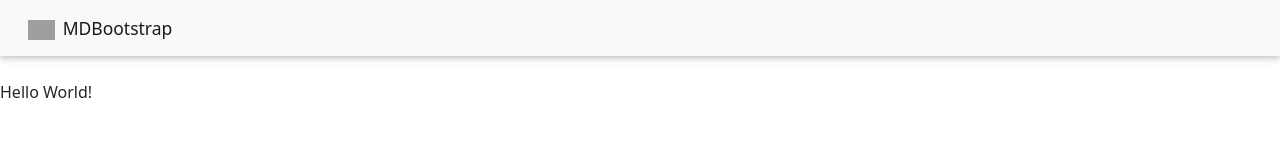
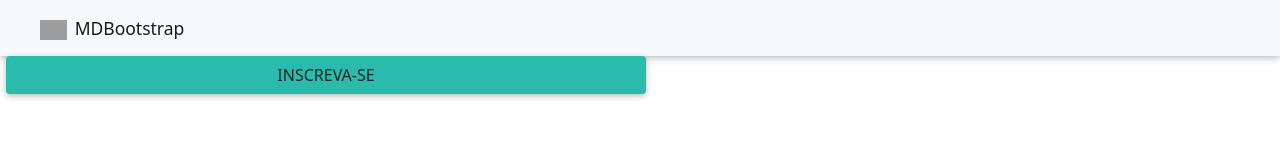
Before and after one commit to Soarezin/gatsby-de-teste-blog, a Gatsby site: page / in a window 1280 px wide. Built offline with nearby package versions, Linux system fonts and the light colour scheme; Gatsby itself is replaced by a stand-in of ours; grey boxes are pictures that could not be loaded; a web font is replaced by a local one.

Commit message:
Add MasterLayout

```diff
--- a/package.json
+++ b/package.json
@@ -31,7 +31,8 @@
     "react-dom": "^18.1.0"
   },
   "devDependencies": {
-    "prettier": "^2.6.2"
+    "prettier": "^2.6.2",
+    "sass": "^1.53.0"
   },
   "repository": {
     "type": "git",
--- /dev/null
+++ b/src/components/MasterLayout/MasterLayout.js
@@ -0,0 +1,15 @@
+import React from "react"
+import { MDBAlert, MDBBtn, MDBCol, MDBRow } from "mdbreact"
+import Navbar from "../Headers/MainNavbar/Navbar"
+
+
+export default function MasterLayout({ children }){
+    return(
+        <MDBRow>
+            <MDBCol>
+                <Navbar></Navbar>
+                <MDBBtn className="col-6  my-auto" id="btn_insc">Inscreva-se</MDBBtn>
+            </MDBCol>
+        </MDBRow>
+    )
+}
--- a/src/pages/index.js
+++ b/src/pages/index.js
@@ -4,13 +4,12 @@ import "bootstrap-css-only/css/bootstrap.min.css"
 import "mdbreact/dist/css/mdb.css"
 import { MDBAlert, MDBCol, MDBRow } from "mdbreact"
 
-import Navbar from "../components/Headers/MainNavbar/navbar"
+import MasterLayout from "../components/MasterLayout/MasterLayout"
 
 export default function Home() {
   return (
     <>
-      <Navbar /> <br />
-      <p>Hello World!</p>
+      <MasterLayout></MasterLayout>
     </>
   )
 }
```
Also changed, not shown: 1 other file.
